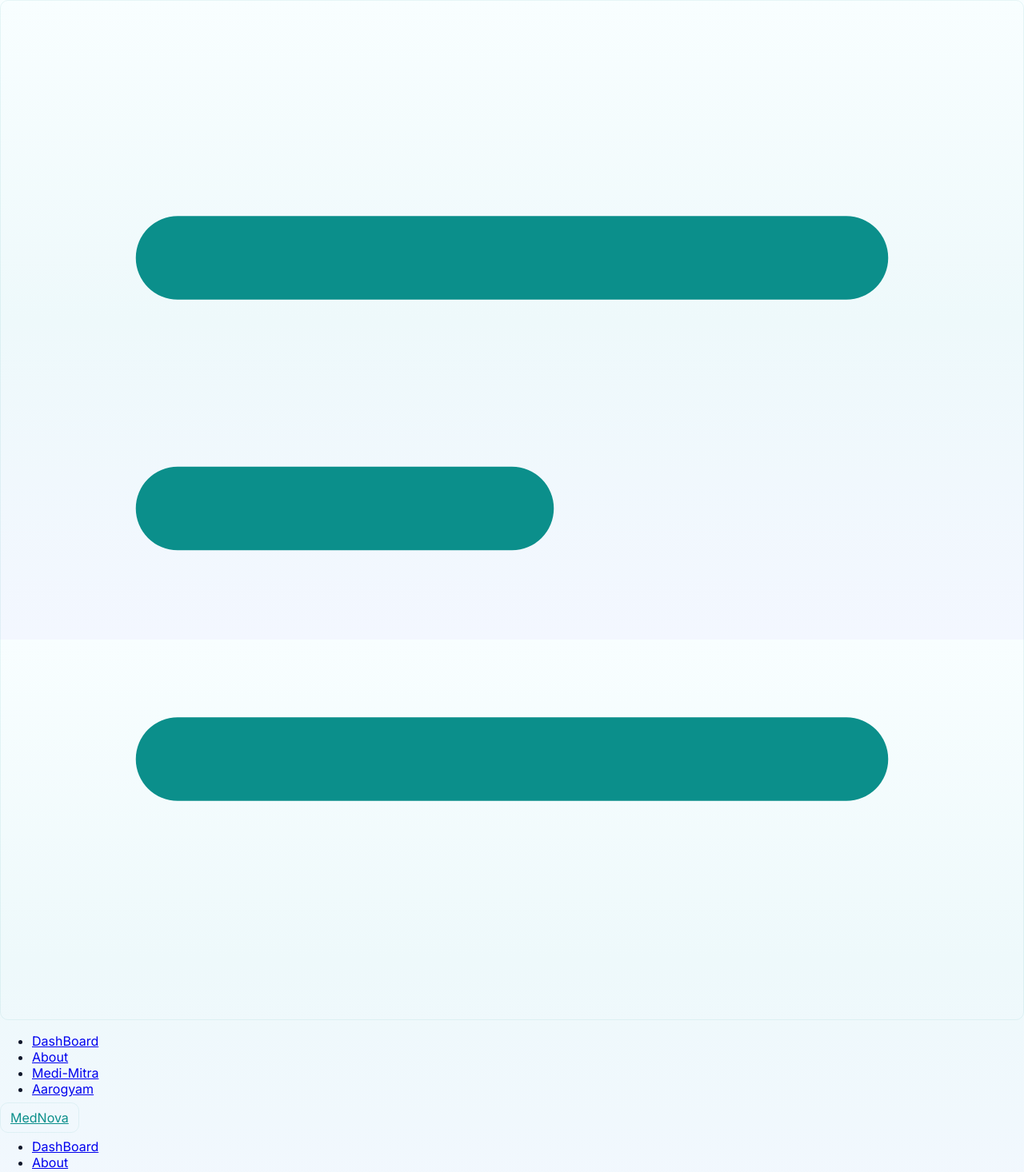
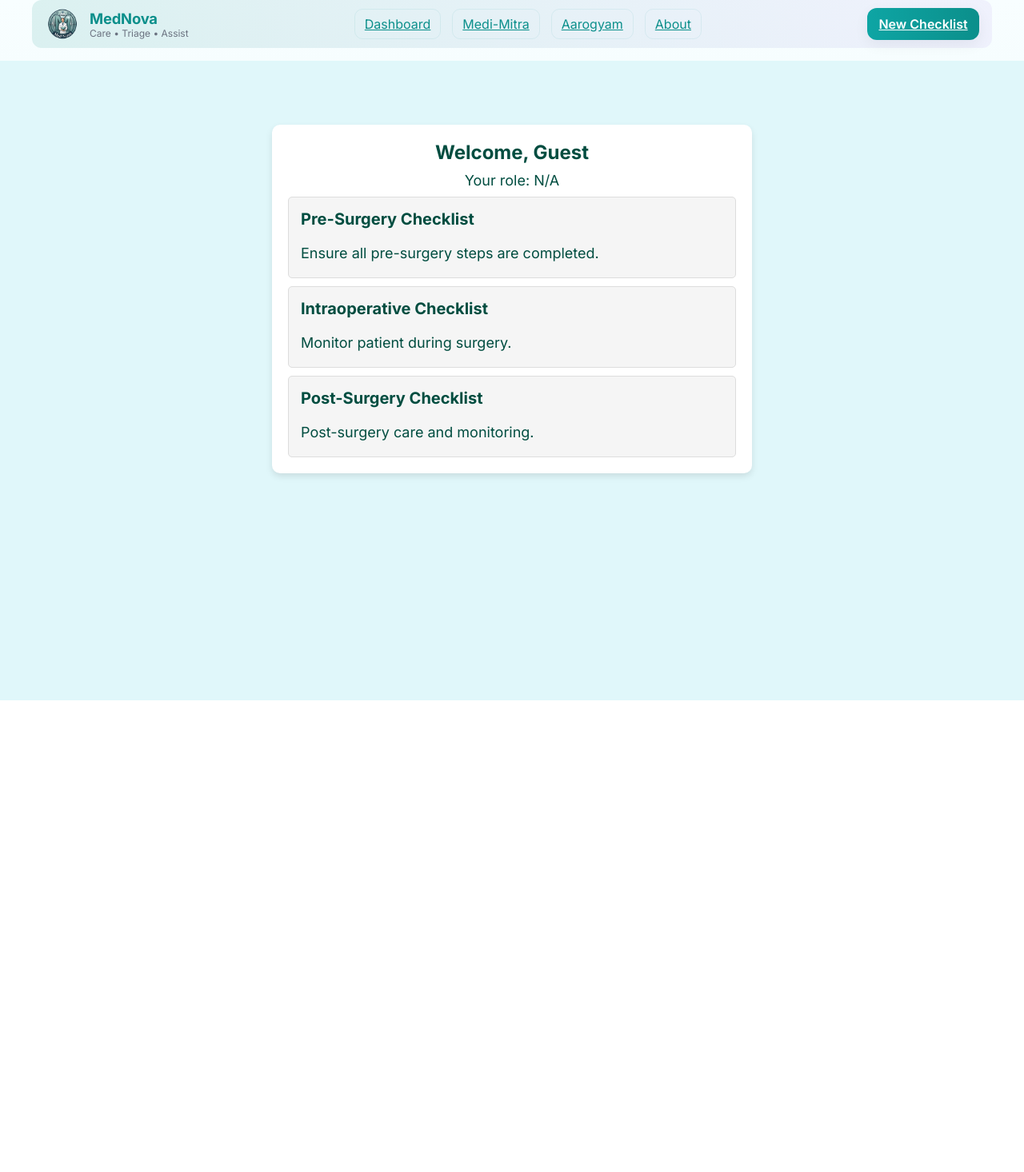
Before and after one commit to Priyanshuu-u/JuHackathon, a React (Vite) app in the folder frontend/: page /home in a window 1280 px wide. Shown: the top 1466 px of the page at 80% size. After the commit the page ends 876 px from the top, so only its background shows below. Built offline with nearby package versions, Linux system fonts and the light colour scheme.

Commit message:
Update Navbar.jsx

```diff
--- a/frontend/src/components/Navbar.jsx
+++ b/frontend/src/components/Navbar.jsx
@@ -1,52 +1,30 @@
 import React from 'react';
-import '../App.css'
+import '../App.css';
 import { Link } from "react-router-dom";
+import Logo from "../assets/Mednova.png";
 
 function Navbar() {
   return (
-    <>
-      <div className="navbar bg-cyan-600 text-white text-2xl shadow-sm">
-        <div className="navbar-start">
-          <div className="dropdown">
-            <div tabIndex={0} role="button" className="btn btn-ghost lg:hidden">
-              <svg
-                xmlns="http://www.w3.org/2000/svg"
-                className="h-5 w-5"
-                fill="none"
-                viewBox="0 0 24 24"
-                stroke="currentColor">
-                <path
-                  strokeLinecap="round"
-                  strokeLinejoin="round"
-                  strokeWidth="2"
-                  d="M4 6h16M4 12h8m-8 6h16"
-                />
-              </svg>
-            </div>
-            <ul
-              tabIndex={0}
-              className="menu menu-sm dropdown-content bg-base-100 rounded-box z-1 mt-3 w-52 p-2 shadow">
-              <li><Link to="/dashboard">DashBoard</Link></li>
-              <li><Link to="/about">About</Link></li>
-              <li><Link to="/medi-mitra">Medi-Mitra</Link></li>
-              <li><Link to="/aarogyam">Aarogyam</Link></li>
-            </ul>
-          </div>
-          <Link to="/" className="btn btn-ghost text-xl">MedNova</Link>
-        </div>
-        <div className="navbar-center hidden lg:flex">
-          <ul className="menu menu-horizontal px-1">
-            <li><Link to="/dashboard">DashBoard</Link></li>
-            <li><Link to="/about">About</Link></li>
-            <li><Link to="/medi-mitra">Medi-Mitra</Link></li>
-            <li><Link to="/aarogyam">Aarogyam</Link></li>
-          </ul>
-        </div>
-        <div className="navbar-end">
-          <Link to="/new-checklist" className="btn">New Checklist</Link>
+    <header className="app-navbar app-container">
+      <div className="app-logo">
+        <img src={Logo} alt="MedNova" />
+        <div>
+          <div className="app-brand">MedNova</div>
+          <div style={{ fontSize: 12, color: 'var(--muted)' }}>Care • Triage • Assist</div>
         </div>
       </div>
-    </>
+
+      <nav style={{ display: 'flex', gap: 14, alignItems: 'center' }}>
+        <Link to="/dashboard" className="btn-ghost">Dashboard</Link>
+        <Link to="/medi-mitra" className="btn-ghost">Medi-Mitra</Link>
+        <Link to="/aarogyam" className="btn-ghost">Aarogyam</Link>
+        <Link to="/about" className="btn-ghost">About</Link>
+      </nav>
+
+      <div style={{ display: 'flex', gap: 10, alignItems: 'center' }}>
+        <Link to="/new-checklist" className="btn-primary">New Checklist</Link>
+      </div>
+    </header>
   );
 }
 
```
